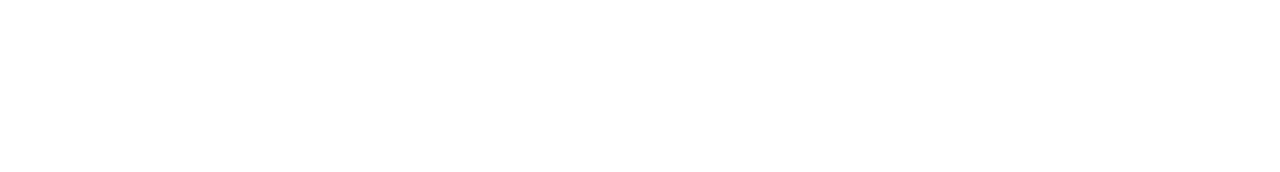
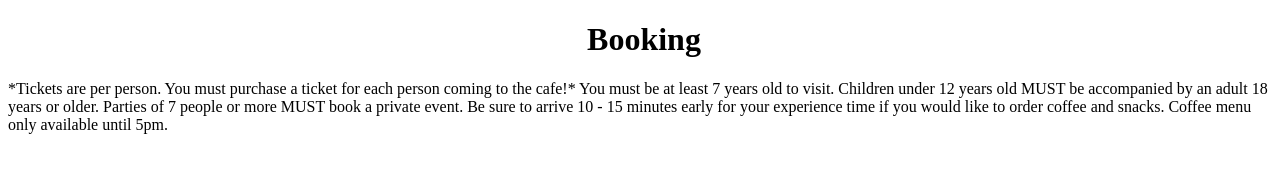
Before and after one commit to paderx01/TheCatCafe, a website: page bookavisit.html in a window 1280 px wide. Drawn offline with Linux system fonts and the light colour scheme.

Commit message:
added context

```diff
--- a/bookavisit.html
+++ b/bookavisit.html
@@ -9,8 +9,11 @@
         <link rel="stylesheet" href="">
     </head>
     <body>
-
-
-
+        <h1 style="text-align:center;white-space:pre-wrap;">&nbsp;Booking</h1>
+        <div>
+        <p>*Tickets are per person. You must purchase a ticket for each person coming to the cafe!*
+        You must be at least 7 years old to visit. Children under 12 years old MUST be accompanied by an adult 18 years or older. Parties of 7 people or more MUST book a private event.
+        Be sure to arrive 10 - 15 minutes early for your experience time if you would like to order coffee and snacks. Coffee menu only available until 5pm.</p>
+        </div>
     </body>
 </html>
```
Also changed, not shown: index.html (+2 -2 lines).
